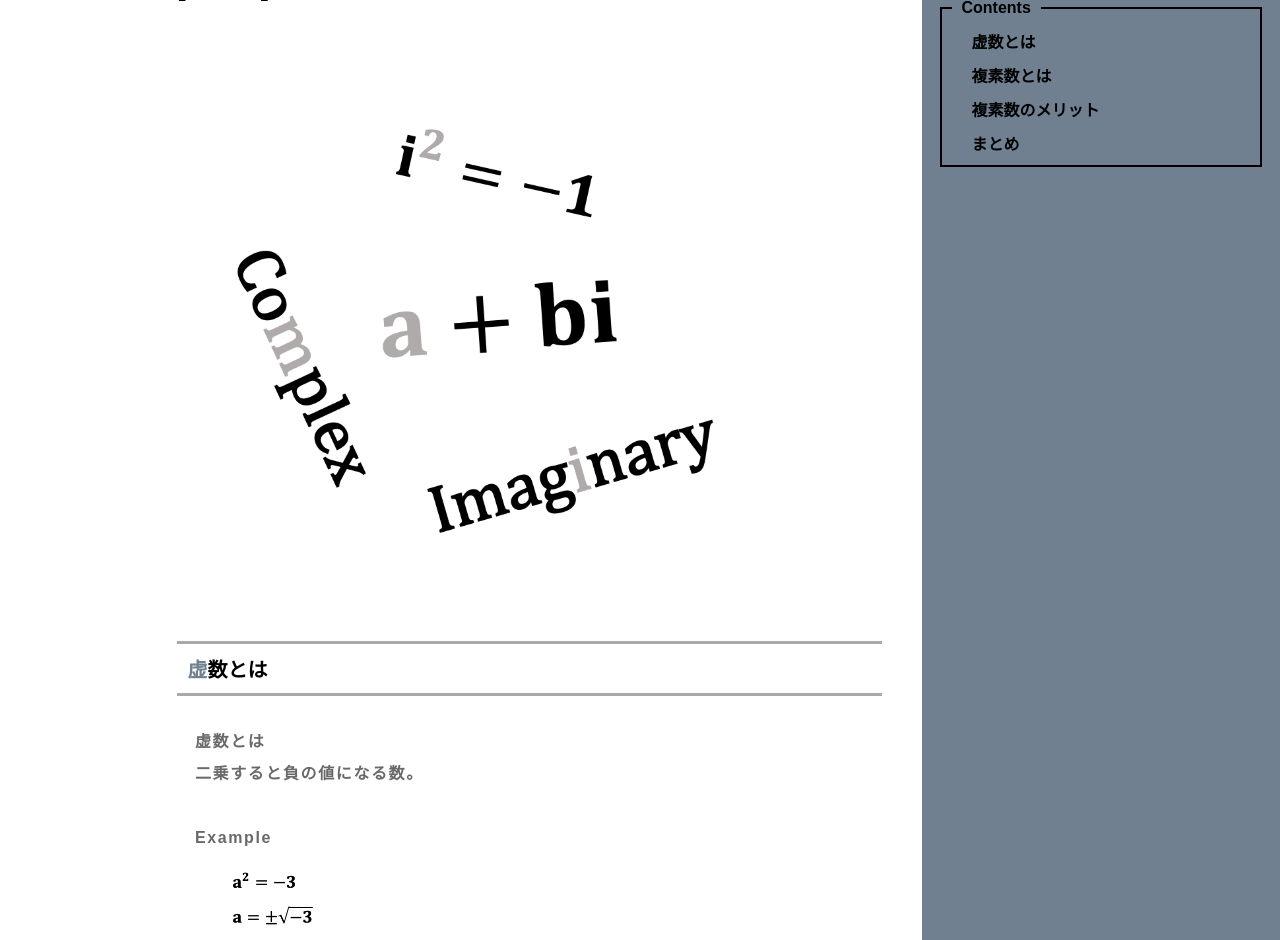
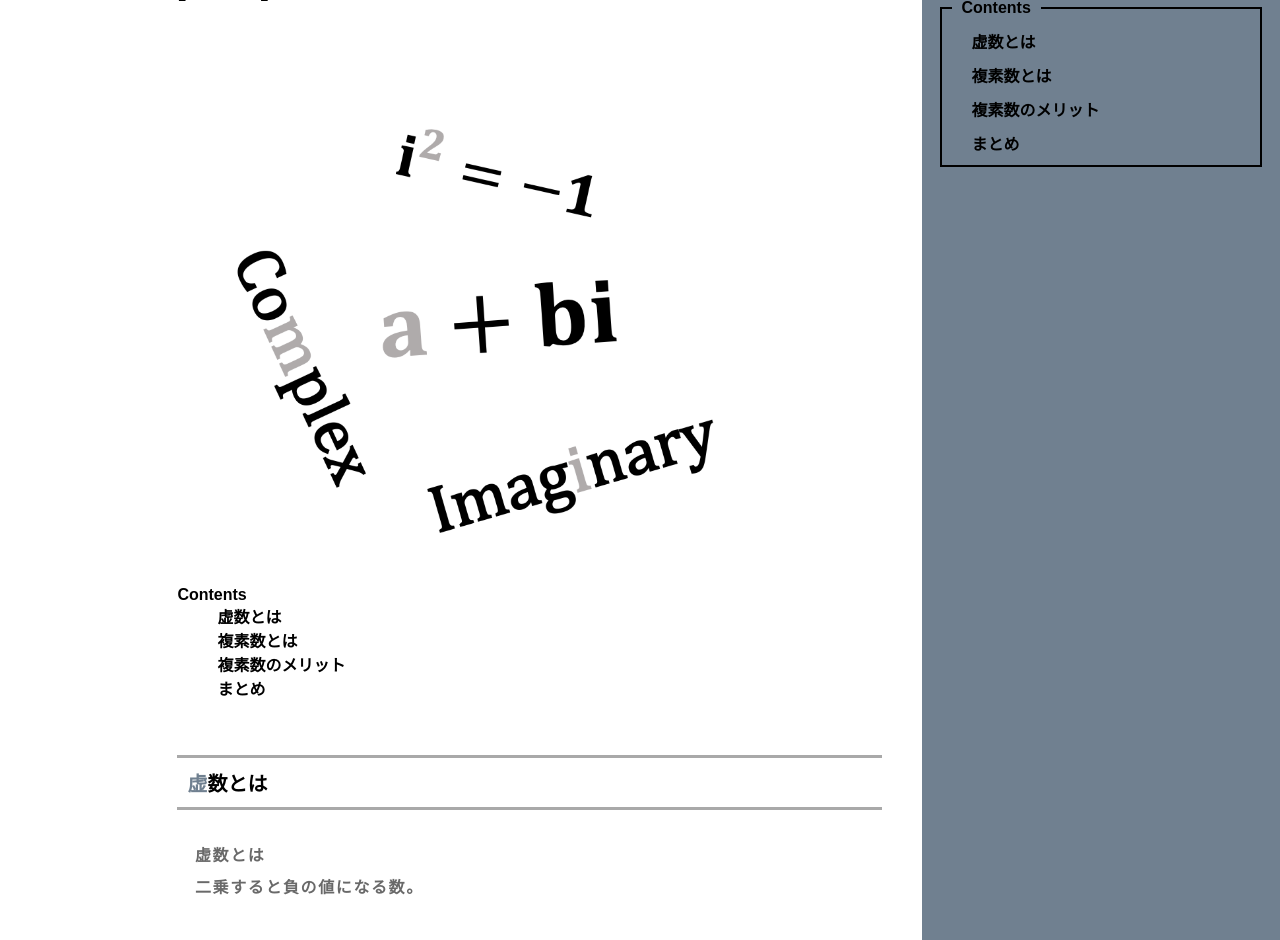
Before and after one commit to Jirooo/jiroom, a Flask app: page /complex1 in a window 1280 px wide. Shown: the part 148-1088 px from the top of the page. Run offline with Flask 2, Linux system fonts and the light colour scheme.

Commit message:
Update complex1.html

```diff
--- a/templates/complex1.html
+++ b/templates/complex1.html
@@ -13,6 +13,17 @@
            <div class="lesson">
                <h3 class="lesson-title">[複素数] 虚数・複素数とは</h3>
                <img src="static/images/complex/main1.png" class="main-image">
+
+               <div class="mobile-contents">
+                    <p>Contents</p>
+                    <ul>
+                        <li><a href="#section1">虚数とは</a></li>
+                        <li><a href="#section2">複素数とは</a></li>
+                        <li><a href="#section3">複素数のメリット</a></li>
+                        <li><a href="#section4">まとめ</a></li>
+                    </ul>
+                </div>
+
                <div class="section">
                    <div class="section-title" id="section1">
                        <h6><span class="color">虚</span>数とは</h6>
```
